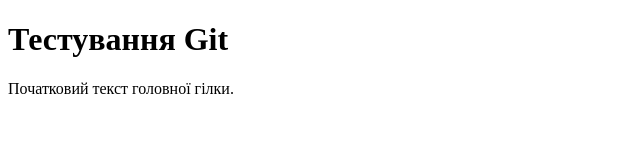
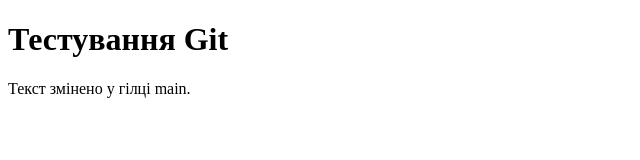
Before and after one commit to ipikalovzk41fbmi28-eng/labW_4, a plain HTML site: page index.html in a window 1280 px wide. Shown: the full height of the page, 0-640 px from the left. Drawn offline with Linux system fonts and the light colour scheme.

Commit message:
Update in main

```diff
--- a/index.html
+++ b/index.html
@@ -6,6 +6,6 @@
 </head>
 <body>
     <h1>Тестування Git</h1>
-    <p>Початковий текст головної гілки.</p>
+    <p>Текст змінено у гілці main.</p>
 </body>
 </html>
```
